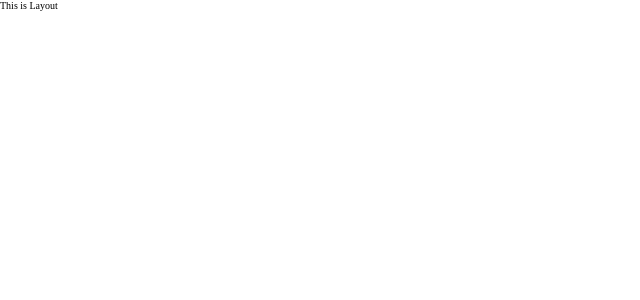
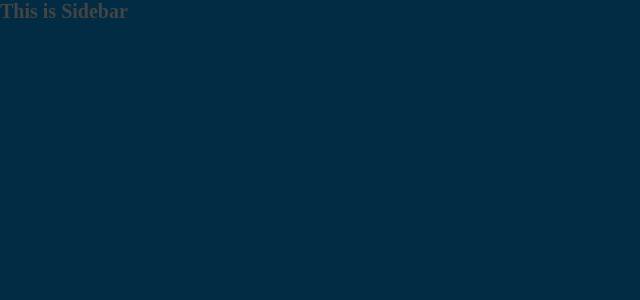
Before and after one commit to phanthakarnp1997/react-portfolio, a React (Vite) app: page / in a window 1280 px wide. Shown: the top 300 px of the page, without its empty margins (0-640 px from the left). Built offline with nearby package versions, Linux system fonts and the light colour scheme.

Commit message:
feat: initital sidebar component

```diff
--- a/src/components/Layout/index.jsx
+++ b/src/components/Layout/index.jsx
@@ -1,5 +1,10 @@
 import React from "react";
+import Sidebar from "../Sidebar";
 
 export default function Layout() {
-  return <div>This is Layout</div>;
+  return (
+    <>
+      <Sidebar />
+    </>
+  );
 }
--- a/src/components/Sidebar/index.jsx
+++ b/src/components/Sidebar/index.jsx
@@ -1,5 +1,5 @@
 import React from "react";
 
 export default function Sidebar() {
-  return <div>Sidebar</div>;
+  return <h1>This is Sidebar</h1>;
 }
--- a/src/index.css
+++ b/src/index.css
@@ -7,3 +7,8 @@
 html {
   font-size: 62.5%;
 }
+
+body {
+  background-color: #022c43;
+  color: #444;
+}
```
